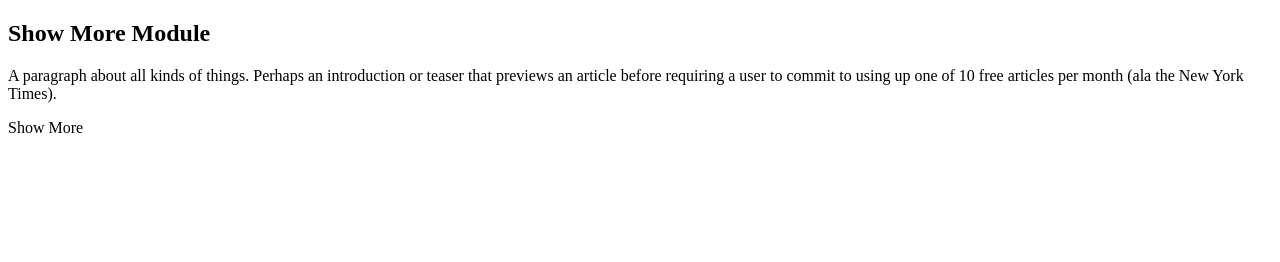
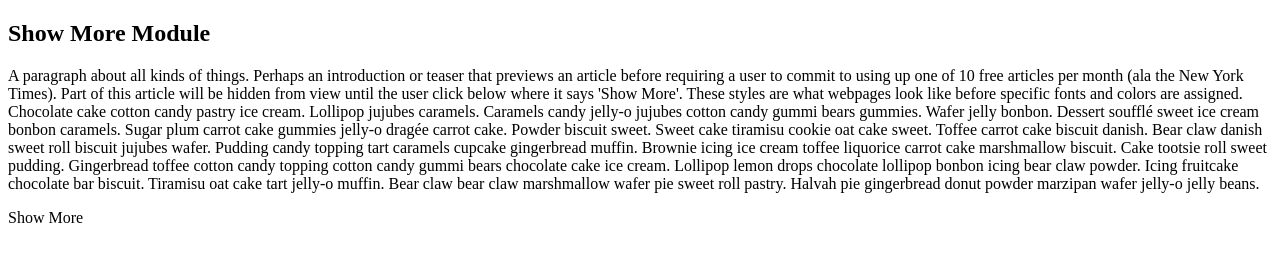
Before and after one commit to mimiflynn/web-tech-basics, a website: page sample-code/index.html in a window 1280 px wide. Both pictures are taken after a click on the link "Show More". Drawn offline with Linux system fonts and the light colour scheme.

Commit message:
update for readability

```diff
--- a/sample-code/css/styles.css
+++ b/sample-code/css/styles.css
@@ -1,7 +1,12 @@
 .hide {
+  overflow: hidden;
   max-height: 50px;
 }
 
 .show {
   max-height: 900px;
 }
+
+.toggle-button {
+  cursor: pointer;
+}
--- a/sample-code/index.html
+++ b/sample-code/index.html
@@ -12,8 +12,8 @@
 	<body>
     <section>
       <h1>Show More Module</h1>
-      <p id="showHide" class="hide">A paragraph about all kinds of things. Perhaps an introduction or teaser that previews an article before requiring a user to commit to using up one of 10 free articles per month (ala the New York Times).</p>
-      <a onclick="toggleModule()">Show More</a>
+      <p id="show-hide" class="hide">A paragraph about all kinds of things. Perhaps an introduction or teaser that previews an article before requiring a user to commit to using up one of 10 free articles per month (ala the New York Times). Part of this article will be hidden from view until the user click below where it says 'Show More'. These styles are what webpages look like before specific fonts and colors are assigned. Chocolate cake cotton candy pastry ice cream. Lollipop jujubes caramels. Caramels candy jelly-o jujubes cotton candy gummi bears gummies. Wafer jelly bonbon. Dessert soufflé sweet ice cream bonbon caramels. Sugar plum carrot cake gummies jelly-o dragée carrot cake. Powder biscuit sweet. Sweet cake tiramisu cookie oat cake sweet. Toffee carrot cake biscuit danish. Bear claw danish sweet roll biscuit jujubes wafer. Pudding candy topping tart caramels cupcake gingerbread muffin. Brownie icing ice cream toffee liquorice carrot cake marshmallow biscuit. Cake tootsie roll sweet pudding. Gingerbread toffee cotton candy topping cotton candy gummi bears chocolate cake ice cream. Lollipop lemon drops chocolate lollipop bonbon icing bear claw powder. Icing fruitcake chocolate bar biscuit. Tiramisu oat cake tart jelly-o muffin. Bear claw bear claw marshmallow wafer pie sweet roll pastry. Halvah pie gingerbread donut powder marzipan wafer jelly-o jelly beans.</p>
+      <a class="toggle-button" onclick="toggleModule()">Show More</a>
     </section>
 
 		<script src="js/app.js"></script>
--- a/sample-code/js/app.js
+++ b/sample-code/js/app.js
@@ -1,17 +1,23 @@
 var open = false;
-var showHideElement = document.getElementById('showHide');
 
-function changeClass(className, element) {
+var showHideElement = document.getElementById('show-hide');
+
+function changeClass(element, className) {
   element.className = className;
 }
 
 function toggleModule() {
   console.log('clicked!');
+
   if (open) {
-    changeClass('hide', showHideElement);
+
+    changeClass(showHideElement, 'hide');
     open = false;
+
   } else {
-    changeClass('show', showHideElement);
+
+    changeClass(showHideElement, 'show');
     open = true;
+
   }
 }
```
